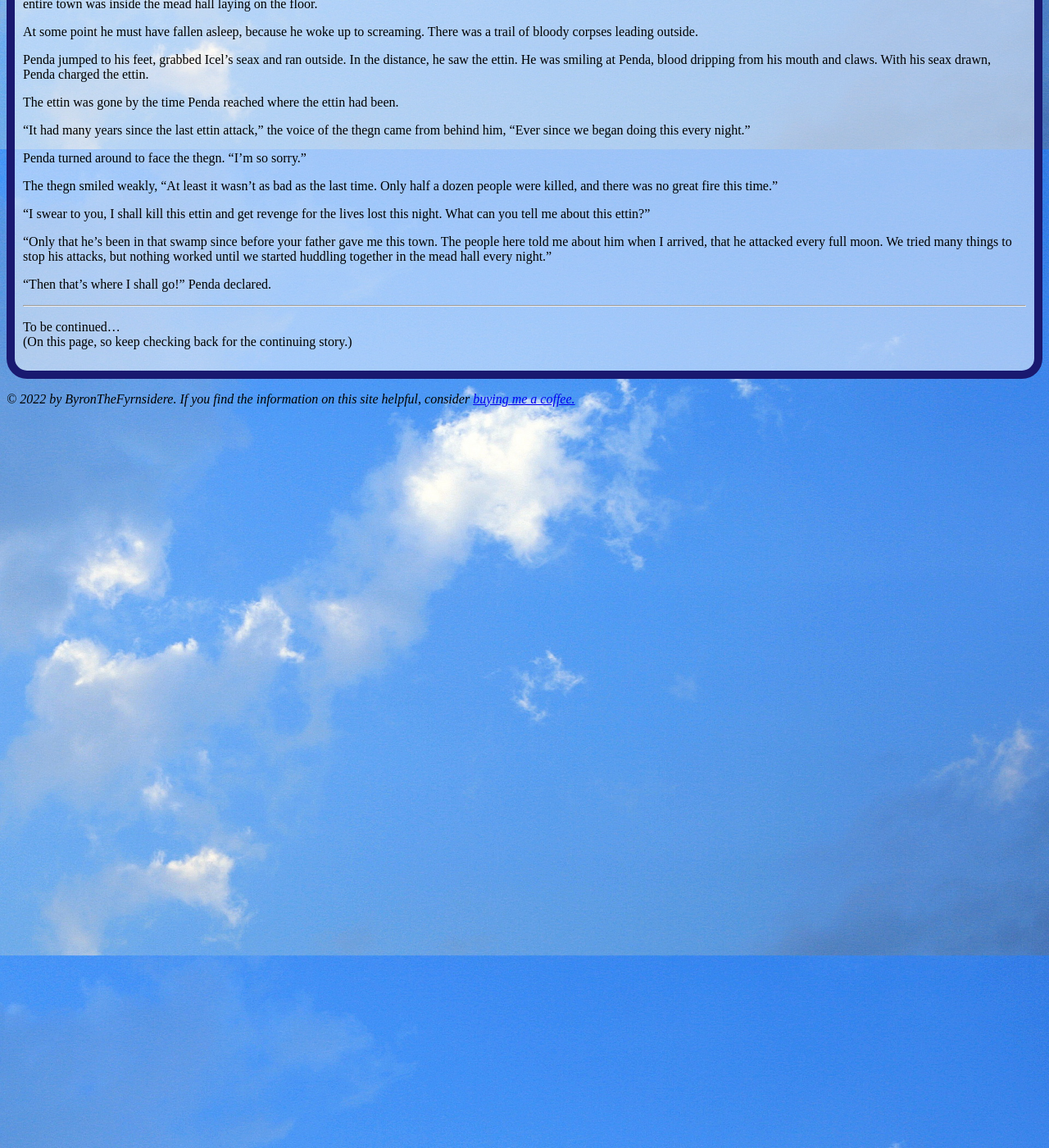
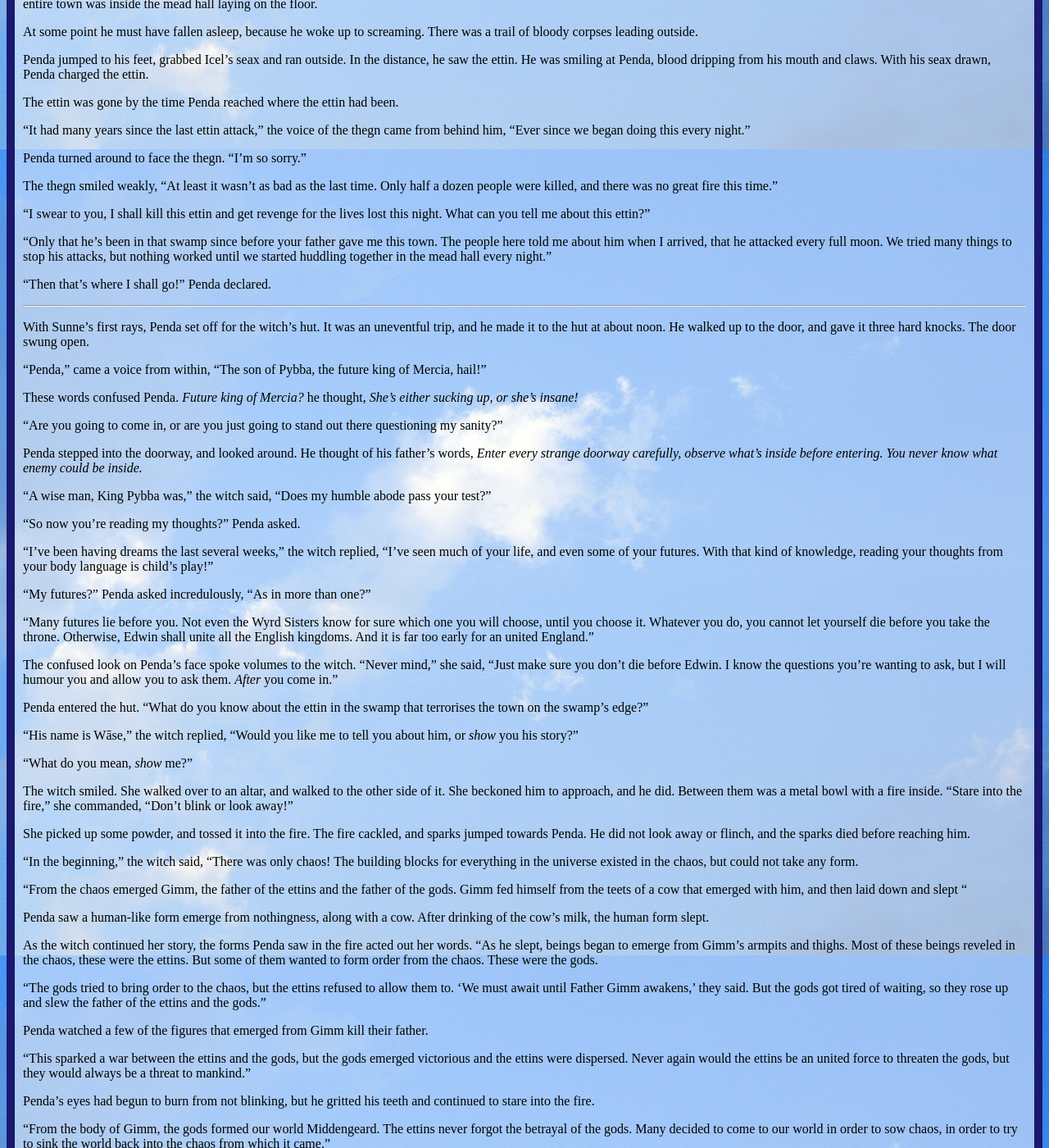
Before and after one commit to byronpendason/byronpendason.github.io, a Jekyll site: the page built from young_penda.md, in a window 1280 px wide and 1400 px high, scrolled down 2768 px. Shown: the whole window at 82% size. Built offline with Jekyll 4.4.1, drawn with Linux system fonts in a browser that asks for light colours; our own code applies the rules of GitHub Pages for plain Markdown files; comment, search, counter and statistics services are not loaded; some of the changed text lies outside the part shown.

Commit message:
Add files via upload

```diff
--- a/young_penda.md
+++ b/young_penda.md
@@ -107,7 +107,7 @@ Penda rose to his feet cautiously, looking around to see what had hit him. He sa
 
 Penda drew his seax from his cloak, and pointed it at the monster.
 
-The monster began to laugh. "I am an ettin, one of the first sons of Gimm! No human sword can pierce my skin!"
+The monster began to laugh. "I am an ettin, one of the first sons of Gimm! My skin cannot be pierced by any human-made weapon."
 
 Penda just smiled. "This seax is no human sword; it was forged by Wayland the Smith for my ancestor Icel!"
 
@@ -159,5 +159,73 @@ The thegn smiled weakly, "At least it wasn't as bad as the last time. Only half
 
 * * *
 
+With Sunne's first rays, Penda set off for the witch's hut. It was an uneventful trip, and he made it to the hut at about noon. He walked up to the door, and gave it three hard knocks. The door swung open.
+
+"Penda," came a voice from within, "The son of Pybba, the future king of Mercia, hail!"
+
+These words confused Penda. *Future king of Mercia?* he thought, *She's either sucking up, or she's insane!*
+
+"Are you going to come in, or are you just going to stand out there questioning my sanity?"
+
+Penda stepped into the doorway, and looked around. He thought of his father's words, *Enter every strange doorway carefully, observe what's inside before entering. You never know what enemy could be inside.*
+
+"A wise man, King Pybba was," the witch said, "Does my humble abode pass your test?"
+
+"So now you're reading my thoughts?" Penda asked.
+
+"I've been having dreams the last several weeks," the witch replied, "I've seen much of your life, and even some of your futures. With that kind of knowledge, reading your thoughts from your body language is child's play!"
+
+"My futures?" Penda asked incredulously, "As in more than one?"
+
+"Many futures lie before you. Not even the Wyrd Sisters know for sure which one you will choose, until you choose it. Whatever you do, you cannot let yourself die before you take the throne. Otherwise, Edwin shall unite all the English kingdoms. And it is far too early for an united England."
+
+The confused look on Penda's face spoke volumes to the witch. "Never mind," she said, "Just make sure you don't die before Edwin. I know the questions you're wanting to ask, but I will humour you and allow you to ask them. *After* you come in."
+
+Penda entered the hut. "What do you know about the ettin in the swamp that terrorises the town on the swamp's edge?"
+
+"His name is Wāse," the witch replied, "Would you like me to tell you about him, or *show* you his story?"
+
+"What do you mean, *show* me?"
+
+The witch smiled. She walked over to an altar, and walked to the other side of it. She beckoned him to approach, and he did. Between them was a metal bowl with a fire inside. "Stare into the fire," she commanded, "Don't blink or look away!"
+
+She picked up some powder, and tossed it into the fire. The fire cackled, and sparks jumped towards Penda. He did not look away or flinch, and the sparks died before reaching him.
+
+"In the beginning," the witch said, "There was only chaos! The building blocks for everything in the universe existed in the chaos, but could not take any form.
+
+"From the chaos emerged Gimm, the father of the ettins and the father of the gods. Gimm fed himself from the teets of a cow that emerged with him, and then laid down and slept "
+
+Penda saw a human-like form emerge from nothingness, along with a cow. After drinking of the cow's milk, the human form slept.
+
+As the witch continued her story, the forms Penda saw in the fire acted out her words. "As he slept, beings began to emerge from Gimm's armpits and thighs. Most of these beings reveled in the chaos, these were the ettins. But some of them wanted to form order from the chaos. These were the gods.
+
+"The gods tried to bring order to the chaos, but the ettins refused to allow them to. 'We must await until Father Gimm awakens,' they said. But the gods got tired of waiting, so they rose up and slew the father of the ettins and the gods."
+
+Penda watched a few of the figures that emerged from Gimm kill their father.
+
+"This sparked a war between the ettins and the gods, but the gods emerged victorious and the ettins were dispersed. Never again would the ettins be an united force to threaten the gods, but they would always be a threat to mankind."
+
+Penda's eyes had begun to burn from not blinking, but he gritted his teeth and continued to stare into the fire.
+
+"From the body of Gimm, the gods formed our world Middengeard. The ettins never forgot the betrayal of the gods. Many decided to come to our world in order to sow chaos, in order to try to sink the world back into the chaos from which it came."
+
+The scene before Penda changed to the swamp Penda had just visited the previous night, and there he saw himself confronting Wāse.
+
+Penda could not keep himself from blinking any longer, and just like that, the scene in the fire vanished.
+
+The witch clapped in delight. "Very impressive, son of Pybba! I've never seen anyone hold out that long."
+
+"What I need to know is, how do I kill this ettin?"
+
+The witch walked over to a table with many things on it. She rifled through the things there and picked up a chainmail tunic. "At the behest of Wōden, I've been working on this for several weeks. The enchantments I've placed on it should render it impenetrable to his claws. But every hit on it, regardless of the source of that hit, will weaken the enchantments until, eventually, the enchantments will fail completely. This, along with Icel's seax, should give you everything you need to
+
+Penda took the tunic and examined it. Several subtle runic-like symbols were all over it, painted in only a slightly darker shade of gray than the tunic itself. "What do you mean, it *should* make it impenetrable?"
+
+"I couldn't test it without weakening the enchantments," the witch replied, "But I have complete faith in the magics given to me by Wōden, and divination has confirmed everything is as it should be."
+
+"Very well," Penda said, "I shall have faith in your faith."
+
+* * *
+
 To be continued...
 (On this page, so keep checking back for the continuing story.)
```
Also changed, not shown: other parts of young_penda.md (+1 -1 lines).
